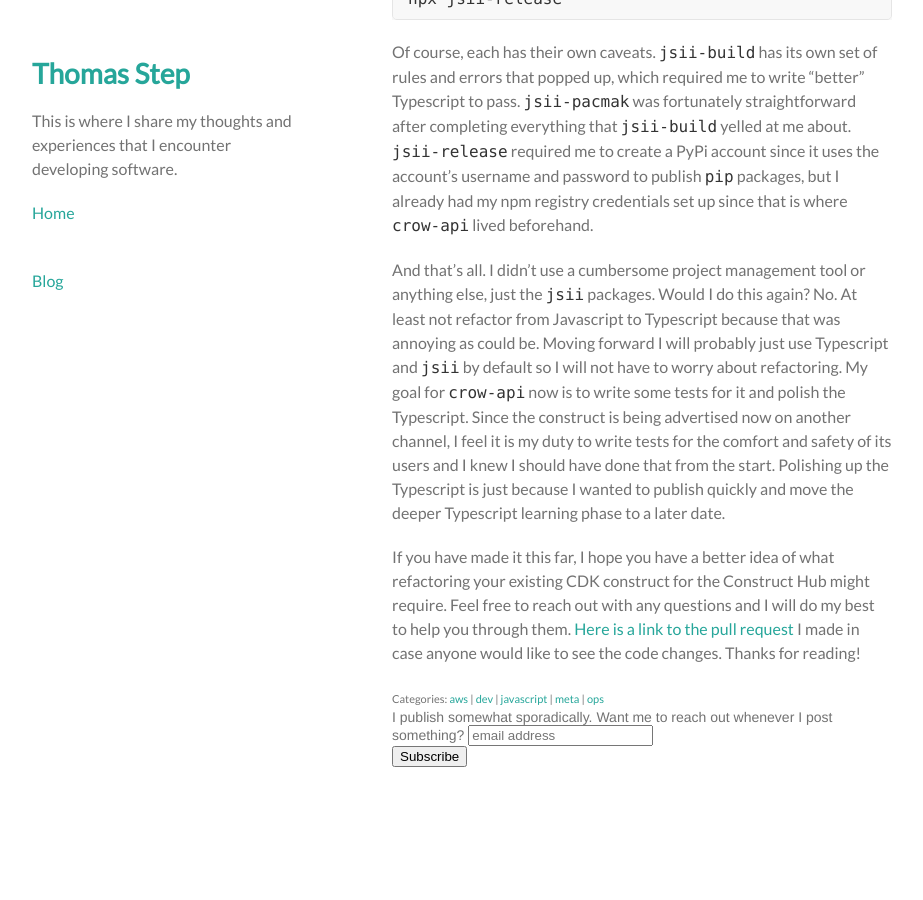
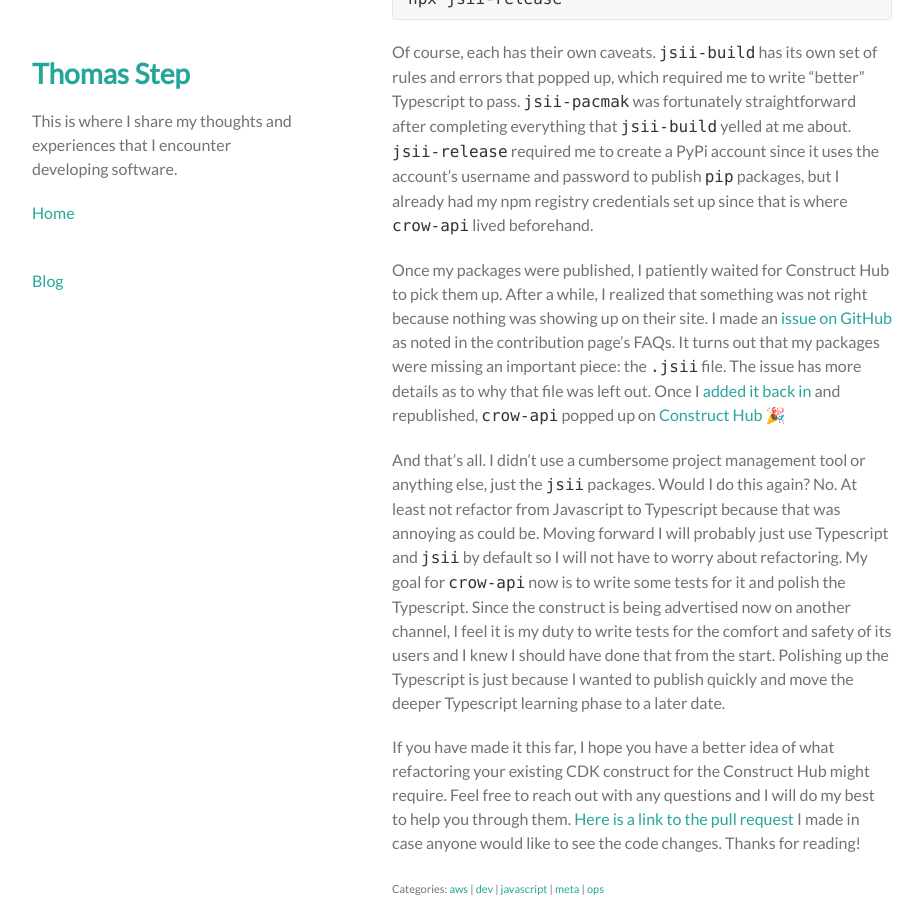
Before and after one commit to thomasstep/thomasstep.github.io, a Jekyll site: the page built from _posts/2021-12-04-refactoring-my-cdk-construct-for-the-construct-hub.md, in a window 1280 px wide and 900 px high, scrolled down 1169 px. Shown: the whole window, without its empty margins (178-1101 px from the left). Built offline with Jekyll 4.4.1, drawn with Linux system fonts in a browser that asks for light colours; comment, search, counter and statistics services are not loaded; before the commit the page ends 1986 px from its top, so only the background shows below that.

Commit message:
Updating construct hub post with issue and resolution.

```diff
--- a/_posts/2021-12-04-refactoring-my-cdk-construct-for-the-construct-hub.md
+++ b/_posts/2021-12-04-refactoring-my-cdk-construct-for-the-construct-hub.md
@@ -30,6 +30,8 @@ npx jsii-release
 
 Of course, each has their own caveats. `jsii-build` has its own set of rules and errors that popped up, which required me to write "better" Typescript to pass. `jsii-pacmak` was fortunately straightforward after completing everything that `jsii-build` yelled at me about. `jsii-release` required me to create a PyPi account since it uses the account's username and password to publish `pip` packages, but I already had my npm registry credentials set up since that is where `crow-api` lived beforehand.
 
+Once my packages were published, I patiently waited for Construct Hub to pick them up. After a while, I realized that something was not right because nothing was showing up on their site. I made an [issue on GitHub](https://github.com/cdklabs/construct-hub/issues/640) as noted in the contribution page's FAQs. It turns out that my packages were missing an important piece: the `.jsii` file. The issue has more details as to why that file was left out. Once I [added it back in](https://github.com/thomasstep/crow-api/commit/13535ba88c8b759c91e37d12127f63469fc48fde) and republished, `crow-api` popped up on [Construct Hub](https://constructs.dev/packages/crow-api) 🎉
+
 And that's all. I didn't use a cumbersome project management tool or anything else, just the `jsii` packages. Would I do this again? No. At least not refactor from Javascript to Typescript because that was annoying as could be. Moving forward I will probably just use Typescript and `jsii` by default so I will not have to worry about refactoring. My goal for `crow-api` now is to write some tests for it and polish the Typescript. Since the construct is being advertised now on another channel, I feel it is my duty to write tests for the comfort and safety of its users and I knew I should have done that from the start. Polishing up the Typescript is just because I wanted to publish quickly and move the deeper Typescript learning phase to a later date.
 
 If you have made it this far, I hope you have a better idea of what refactoring your existing CDK construct for the Construct Hub might require. Feel free to reach out with any questions and I will do my best to help you through them. [Here is a link to the pull request](https://github.com/thomasstep/crow-api/pull/1) I made in case anyone would like to see the code changes. Thanks for reading!
```
